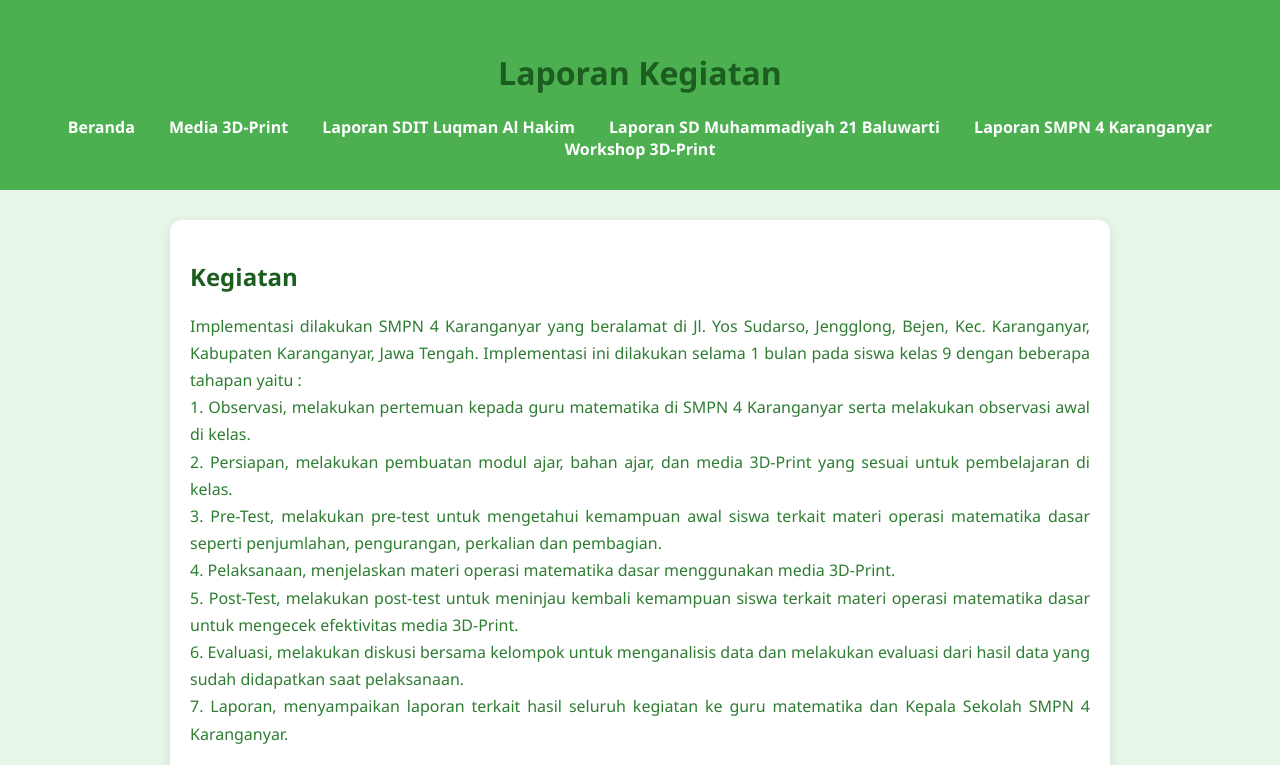
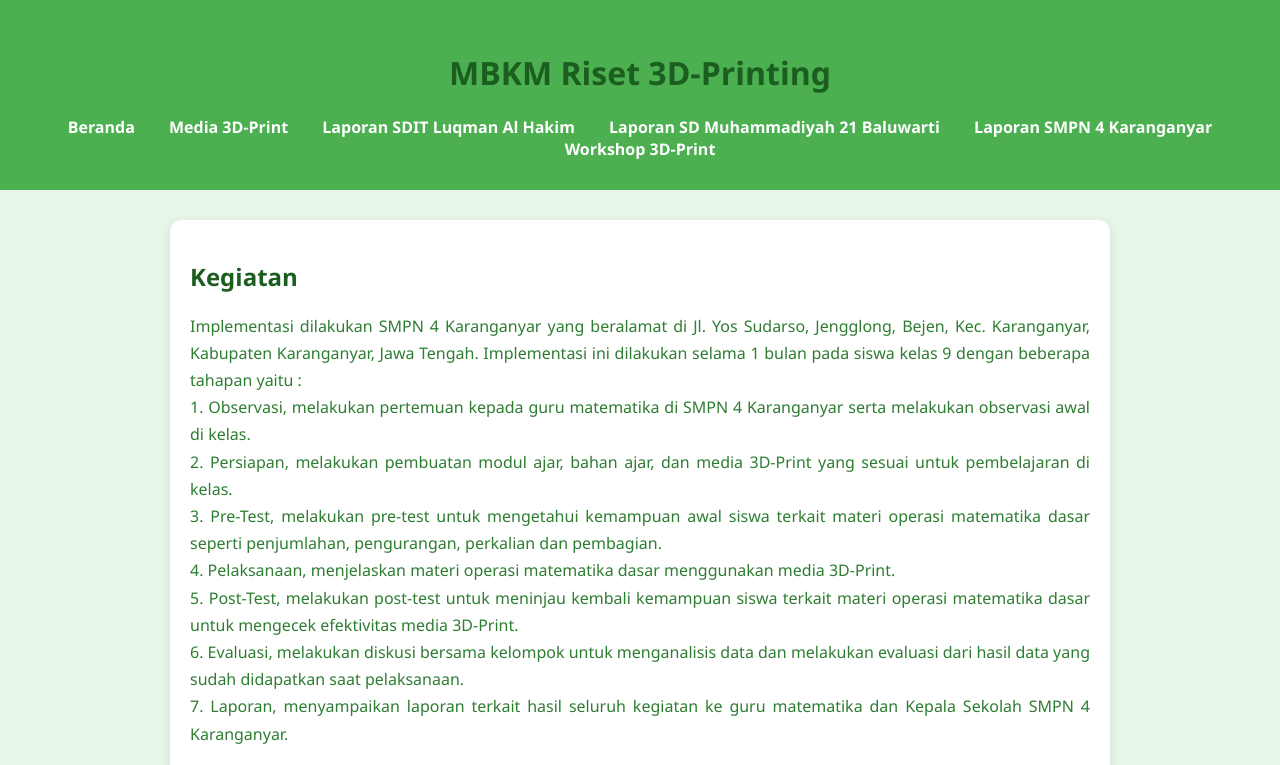
Before and after one commit to Fachdyan47/mbkm-riset-3D-printing, a plain HTML site: page laporankrg4.html in a window 1280 px wide. Shown: the top 765 px of the page. Drawn offline with Linux system fonts and the light colour scheme.

Commit message:
Update laporankrg4.html

```diff
--- a/laporankrg4.html
+++ b/laporankrg4.html
@@ -7,7 +7,7 @@
 </head>
 <body>
   <header>
-    <h1>Laporan Kegiatan</h1>
+    <h1>MBKM Riset 3D-Printing</h1>
     <nav>
       <a href="index.html">Beranda</a>
       <a href="media.html">Media 3D-Print</a>
```
